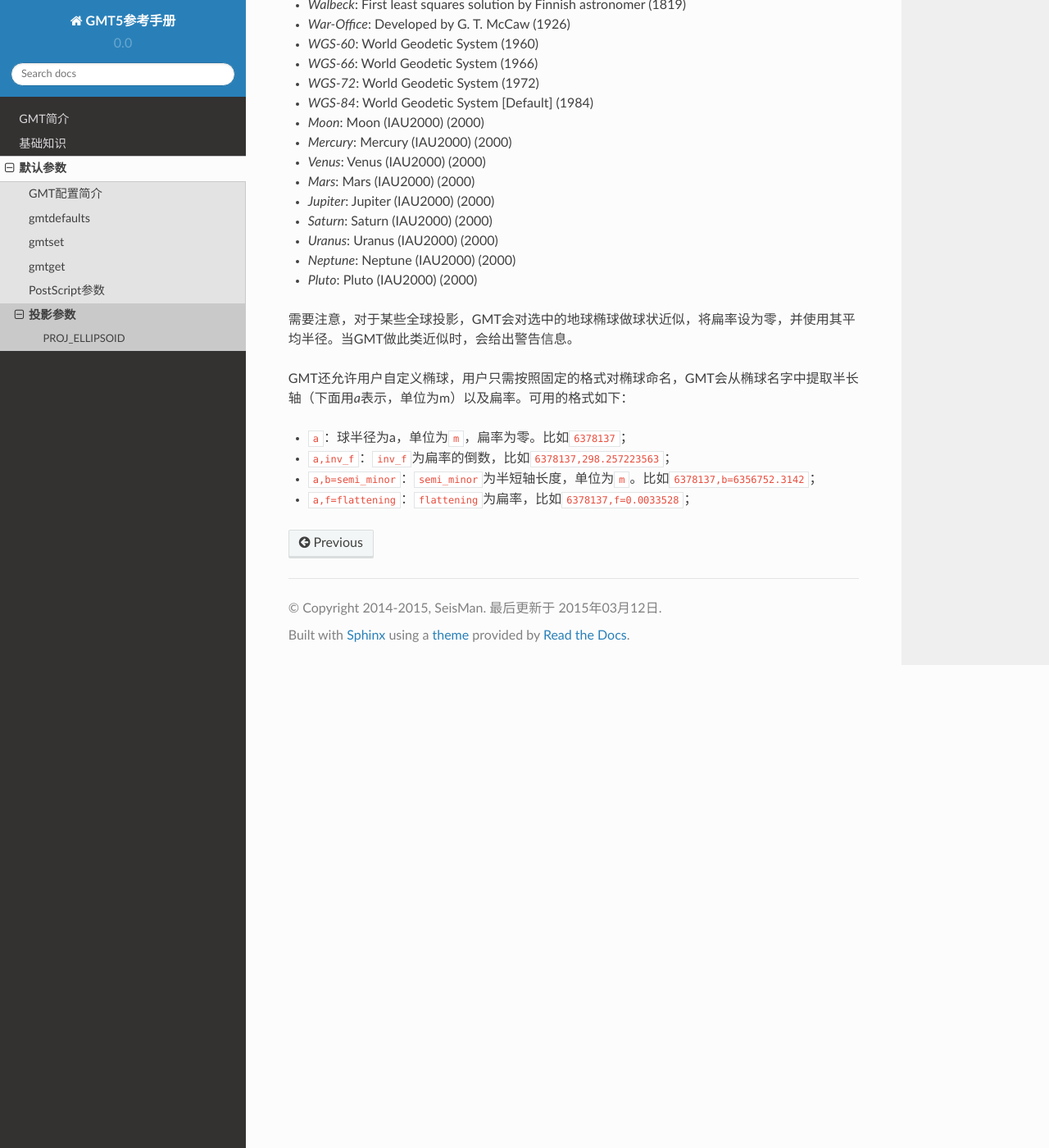
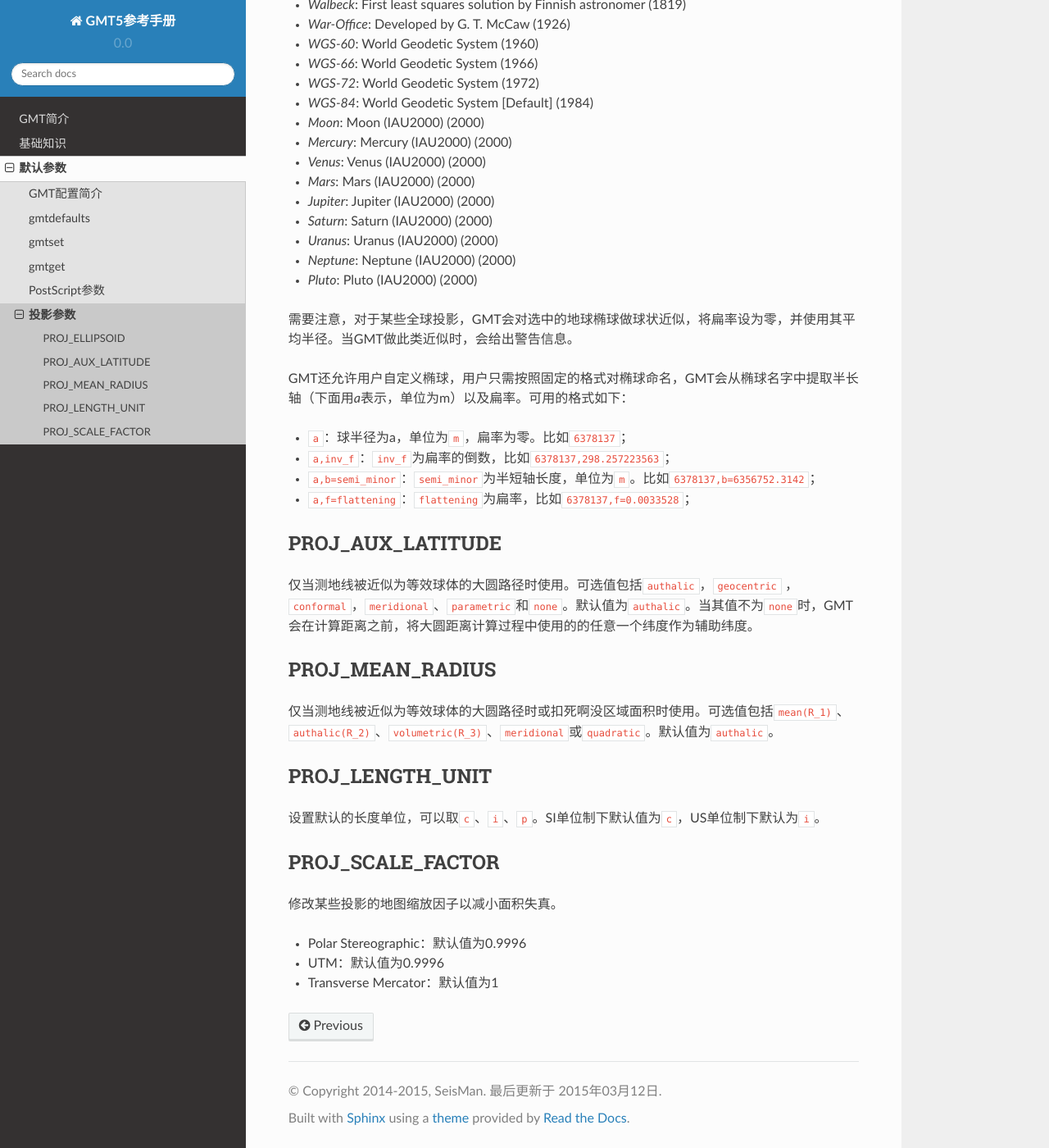
Before and after one commit to seisman/GMT5_Docs, a Sphinx documentation site: the page built from source/projection-parameters.rst, in a window 1280 px wide and 1400 px high, scrolled down 1791 px. Shown: the whole window at 82% size. Built offline with Sphinx 7.4.7 and the Read the Docs theme 2.0.0, drawn with Linux system fonts in a browser that asks for light colours.

Commit message:
finish projection parameters

```diff
--- a/source/projection-parameters.rst
+++ b/source/projection-parameters.rst
@@ -97,3 +97,36 @@ GMT还允许用户自定义椭球，用户只需按照固定的格式对椭球
 - ``a,inv_f``\ ：\ ``inv_f``\ 为扁率的倒数，比如\ ``6378137,298.257223563``\ ；
 - ``a,b=semi_minor``\ ：\ ``semi_minor``\ 为半短轴长度，单位为\ ``m``\ 。比如\ ``6378137,b=6356752.3142``\ ；
 - ``a,f=flattening``\ ：\ ``flattening``\ 为扁率，比如\ ``6378137,f=0.0033528``\ ；
+
+.. _PROJ_AUX_LATITUDE:
+
+PROJ_AUX_LATITUDE
+-----------------
+
+仅当测地线被近似为等效球体的大圆路径时使用。可选值包括\ ``authalic``\ ，\ ``geocentric``\  ，\ ``conformal``\ ，\ ``meridional``\ 、\ ``parametric``\ 和\ ``none``\ 。默认值为\ ``authalic``\ 。当其值不为\ ``none``\ 时，GMT会在计算距离之前，将大圆距离计算过程中使用的的任意一个纬度作为辅助纬度。
+
+.. _PROJ_MEAN_RADIUS:
+
+PROJ_MEAN_RADIUS
+-----------------
+
+仅当测地线被近似为等效球体的大圆路径时或扣死啊没区域面积时使用。可选值包括\ ``mean(R_1)``\、\ ``authalic(R_2)``\ 、\ ``volumetric(R_3)``\ 、\ ``meridional``\ 或\ ``quadratic``\ 。默认值为\ ``authalic``\ 。
+
+
+.. _PROJ_LENGTH_UNIT:
+
+PROJ_LENGTH_UNIT
+----------------
+
+设置默认的长度单位，可以取\ ``c``\ 、\ ``i``\ 、\ ``p``\ 。SI单位制下默认值为\ ``c``\ ，US单位制下默认为\ ``i``\ 。
+
+.. _PROJ_SCALE_FACTOR:
+
+PROJ_SCALE_FACTOR
+-----------------
+
+修改某些投影的地图缩放因子以减小面积失真。
+
+- Polar Stereographic：默认值为0.9996
+- UTM：默认值为0.9996
+- Transverse Mercator：默认值为1
```
